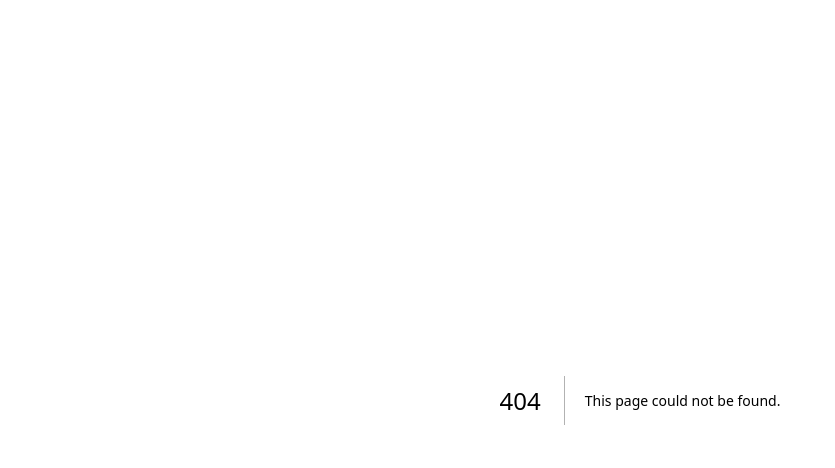
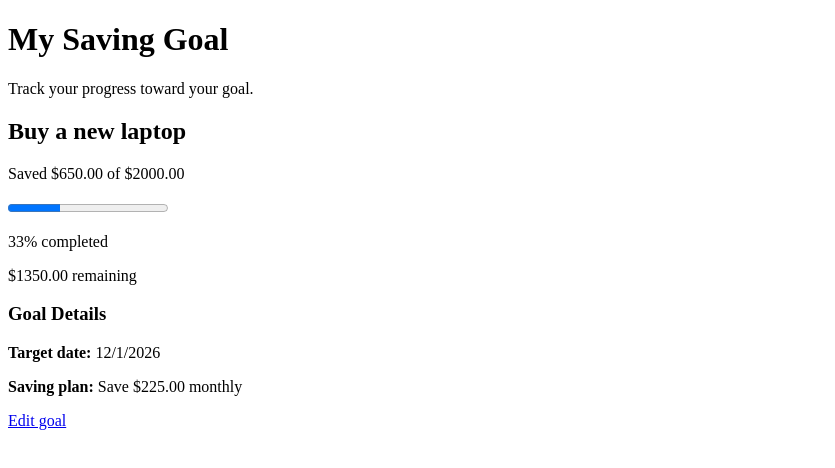
Before and after one commit to codersforcauses/Intermediate_Winter_2026_Team_1, a Next.js app in the folder client/: page /budget in a window 1280 px wide. Before the commit this address had no page. Shown: the top 468 px of the page, without its empty margins (0-835 px from the left). Built offline with nearby package versions, Linux system fonts and the light colour scheme.

Commit message:
added /budget page to display user's saving goal

```diff
--- /dev/null
+++ b/client/src/app/budget/page.tsx
@@ -0,0 +1,30 @@
+import Link from "next/link";
+import GoalSummary from "../../components/GoalSummary";
+import type { SavingGoal } from "../../types/savingGoal";
+
+// Temporary placeholder data until the Django API is connected.
+const goal: SavingGoal = {
+  purpose: "Buy a new laptop",
+  targetAmount: 2000,
+  savedAmount: 650,
+  targetDate: "2026-12-01",
+  savingFrequency: "monthly",
+  savingAmount: 225,
+};
+
+export default function BudgetPage() {
+  return (
+    <main>
+      <header>
+        <h1>My Saving Goal</h1>
+        <p>Track your progress toward your goal.</p>
+      </header>
+
+      <GoalSummary goal={goal} />
+
+      <Link href="/budget/setGoal">
+        Edit goal
+      </Link>
+    </main>
+  );
+}
--- /dev/null
+++ b/client/src/components/GoalSummary.tsx
@@ -0,0 +1,55 @@
+import type { SavingGoal } from "../types/savingGoal";
+
+type GoalSummaryProps = {
+  goal: SavingGoal;
+};
+
+export default function GoalSummary({
+  goal,
+}: GoalSummaryProps) {
+  const progressPercentage =
+    goal.targetAmount > 0
+      ? Math.min(
+          (goal.savedAmount / goal.targetAmount) * 100,
+          100
+        )
+      : 0;
+
+  const remainingAmount = Math.max(
+    goal.targetAmount - goal.savedAmount,
+    0
+  );
+
+  return (
+    <section>
+      <h2>{goal.purpose}</h2>
+
+      <p>
+        Saved ${goal.savedAmount.toFixed(2)} of $
+        {goal.targetAmount.toFixed(2)}
+      </p>
+
+      <progress
+        value={Math.min(goal.savedAmount, goal.targetAmount)}
+        max={goal.targetAmount}
+      >
+        {progressPercentage.toFixed(0)}%
+      </progress>
+
+      <p>{progressPercentage.toFixed(0)}% completed</p>
+      <p>${remainingAmount.toFixed(2)} remaining</p>
+
+      <h3>Goal Details</h3>
+
+      <p>
+        <strong>Target date:</strong>{" "}
+        {new Date(goal.targetDate).toLocaleDateString()}
+      </p>
+
+      <p>
+        <strong>Saving plan:</strong> Save $
+        {goal.savingAmount.toFixed(2)} {goal.savingFrequency}
+      </p>
+    </section>
+  );
+}
```
